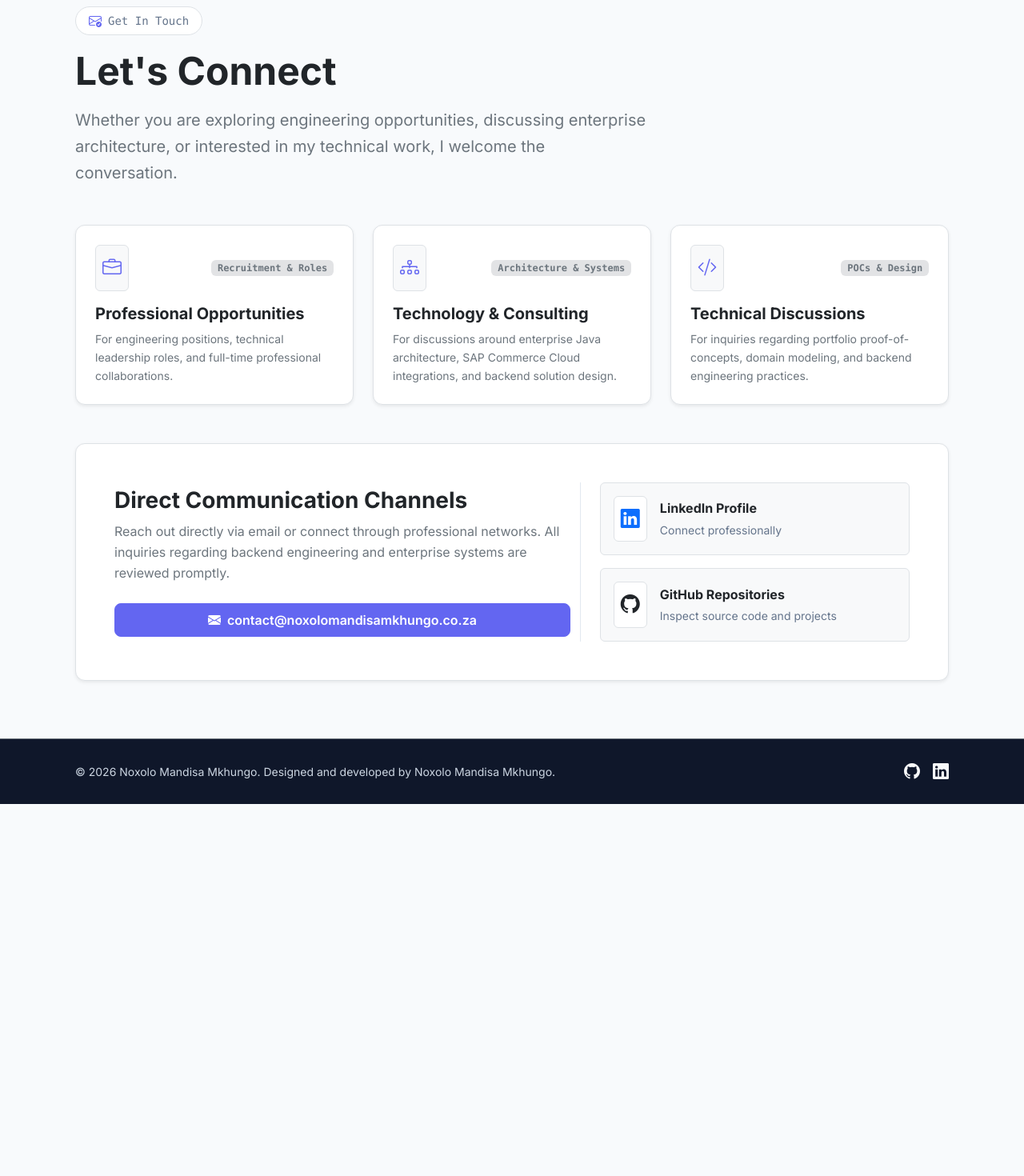
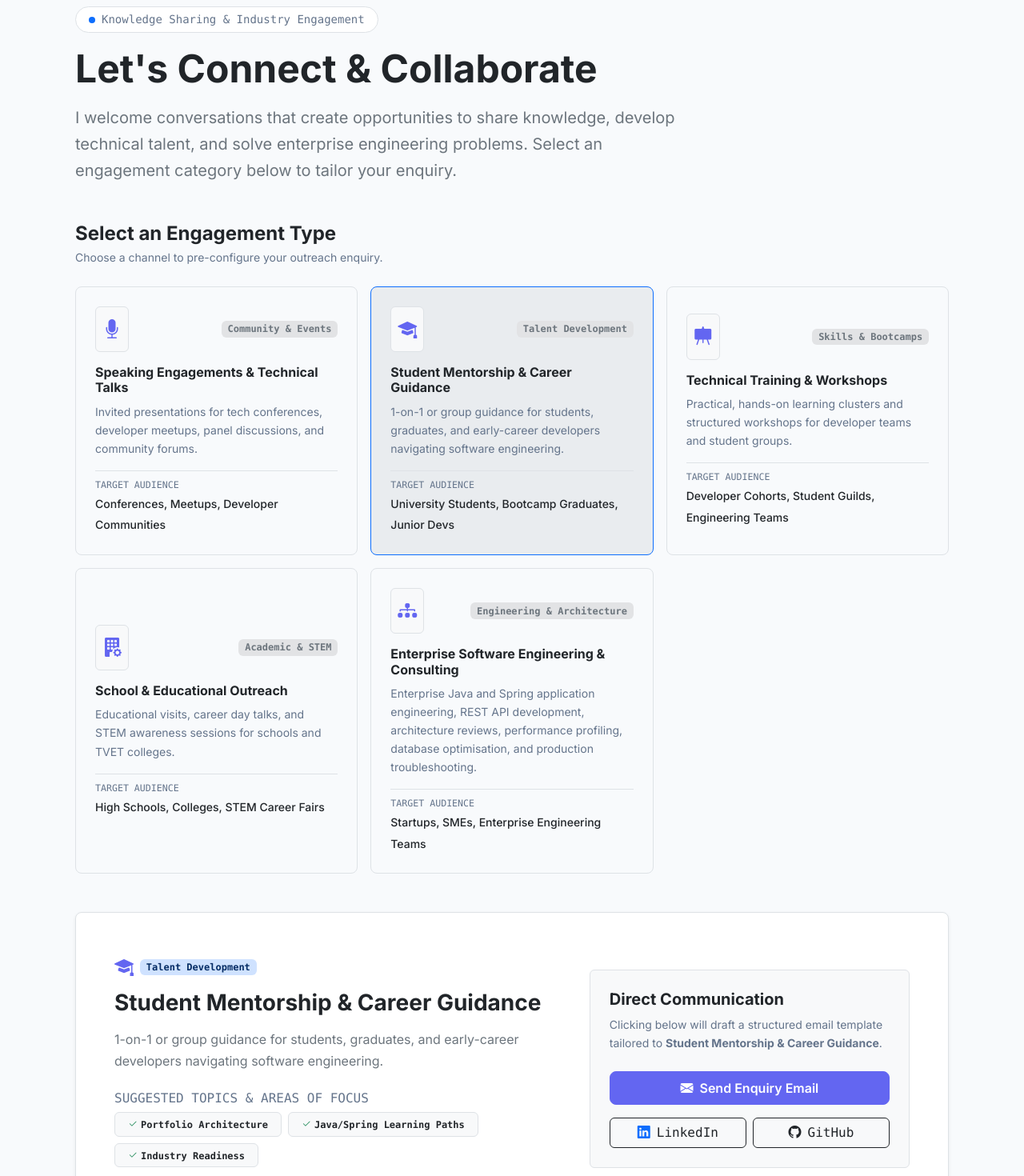
Before and after one commit to NMandisa/enterprise-engineering-portfolio, an Angular app: page /contact in a window 1280 px wide. Shown: the part 100-1570 px from the top of the page at 80% size. Before the commit the page ends 1105 px from the top, so only its background shows below. Built offline with nearby package versions, Linux system fonts and the light colour scheme.

Commit message:
feat(contact): expand engagement categories and consulting scope

```diff
--- a/src/app/pages/contact/contact.component.html
+++ b/src/app/pages/contact/contact.component.html
@@ -1,83 +1,114 @@
-<!-- Header Section -->
+<!-- Hero Section -->
 <section class="mb-5">
-  <div class="row">
-    <div class="col-lg-8">
   <div class="d-inline-flex align-items-center gap-2 px-3 py-1 mb-3 surface-card border rounded-pill">
-        <i class="bi bi-envelope-check text-indigo"></i>
-        <span class="font-monospace small text-muted-custom">Get In Touch</span>
+    <span class="d-inline-block bg-primary rounded-circle" style="width: 8px; height: 8px;"></span>
+    <span class="font-monospace small text-muted-custom">Knowledge Sharing & Industry Engagement</span>
   </div>
-      <h1 class="display-5 fw-bold text-dark mb-3">{{ pageTitle }}</h1>
-      <p class="lead text-secondary mb-0" style="max-width: 720px;">{{ pageSubtitle }}</p>
+  <h1 class="display-5 fw-bold text-dark mb-3">Let's Connect & Collaborate</h1>
+  <p class="lead text-secondary mb-0" style="max-width: 760px;">
+    I welcome conversations that create opportunities to share knowledge, develop technical talent, and solve enterprise engineering problems. Select an engagement category below to tailor your enquiry.
+  </p>
+</section>
+
+<!-- Engagement Categories Grid -->
+<section class="mb-5">
+  <div class="d-flex justify-content-between align-items-end mb-4">
+    <div>
+      <h2 class="h4 fw-bold text-dark mb-1">Select an Engagement Type</h2>
+      <p class="text-muted-custom small mb-0">Choose a channel to pre-configure your outreach enquiry.</p>
     </div>
   </div>
-</section>
 
-<!-- Category Cards Grid -->
-<section class="mb-5">
-  <div class="row row-cols-1 row-cols-md-3 g-4">
-    @for (category of contactCategories; track category.title) {
+  <div class="row row-cols-1 row-cols-md-2 row-cols-lg-3 g-3 mb-4" role="region" aria-label="Engagement categories">
+    @for (cat of engagementCategories; track cat.id) {
       <div class="col">
-        <div class="surface-card p-4 h-100 border shadow-sm d-flex flex-column justify-content-between">
-          <div>
-            <div class="d-flex align-items-center justify-content-between mb-3">
+        <button
+          type="button"
+          class="category-card surface-card p-4 h-100 w-100 text-start border cursor-pointer transition-all hover-shadow"
+          [class.active-card]="selectedCategoryId === cat.id"
+          [attr.aria-pressed]="selectedCategoryId === cat.id"
+          (click)="selectCategory(cat.id)">
+
+          <div class="d-flex justify-content-between align-items-center mb-3">
             <div class="p-2 rounded bg-light border text-indigo">
-                <i class="bi {{ category.icon }} fs-4"></i>
+              <i class="bi {{ cat.icon }} fs-4" aria-hidden="true"></i>
             </div>
-              <span class="badge bg-secondary-subtle text-secondary font-monospace extra-small">{{ category.badge }}</span>
+            <span class="badge bg-secondary-subtle text-secondary font-monospace">{{ cat.badge }}</span>
           </div>
-            <h2 class="h5 fw-bold text-dark mb-2">{{ category.title }}</h2>
-            <p class="small text-secondary mb-0">{{ category.description }}</p>
+
+          <h3 class="h6 fw-bold text-dark mb-2">{{ cat.title }}</h3>
+          <p class="small text-muted-custom mb-3">{{ cat.description }}</p>
+
+          <div class="pt-2 border-top">
+            <span class="d-block font-monospace extra-small text-uppercase text-muted-custom">Target Audience</span>
+            <span class="small text-dark fw-medium">{{ cat.targetAudience }}</span>
           </div>
-        </div>
+        </button>
       </div>
     }
   </div>
 </section>
 
-<!-- Direct Contact Channels Card -->
-<section class="mb-4">
-  <div class="surface-card p-4 p-lg-5 border shadow-sm">
+<!-- Selected Category Detail & Action Box -->
+<section class="mb-5">
+  <div class="surface-card p-4 p-lg-5 border shadow-sm rounded-3">
     <div class="row align-items-center g-4">
       <div class="col-lg-7">
-        <h2 class="h3 fw-bold text-dark mb-2">Direct Communication Channels</h2>
-        <p class="text-secondary mb-4" style="max-width: 600px;">
-          Reach out directly via email or connect through professional networks. All inquiries regarding backend engineering and enterprise systems are reviewed promptly.
-        </p>
+        <div class="d-flex align-items-center gap-2 mb-2">
+          <i class="bi {{ activeCategory.icon }} text-indigo fs-4" aria-hidden="true"></i>
+          <span class="badge bg-primary-subtle text-primary-emphasis font-monospace">{{ activeCategory.badge }}</span>
+        </div>
 
-        <div class="d-flex flex-wrap gap-3 w-100">
-        <a
-          [href]="'mailto:' + emailAddress"
-          class="btn btn-primary btn-lg w-100 w-lg-auto px-3 px-sm-4 fs-6 fw-semibold text-break d-inline-flex align-items-center justify-content-center">
-          <i class="bi bi-envelope-fill me-2 flex-shrink-0"></i>
-          <span class="text-break">{{ emailAddress }}</span>
-        </a>
+        <h2 class="h3 fw-bold text-dark mb-3">{{ activeCategory.title }}</h2>
+        <p class="text-secondary mb-4">{{ activeCategory.description }}</p>
+
+        <h3 class="h6 font-monospace text-uppercase text-muted-custom tracking-wider mb-2">Suggested Topics & Areas of Focus</h3>
+        <div class="d-flex flex-wrap gap-2 mb-4">
+          @for (topic of activeCategory.suggestedTopics; track topic) {
+            <span class="badge bg-light text-dark border font-monospace px-3 py-2">
+              <i class="bi bi-check2 text-success me-1" aria-hidden="true"></i>{{ topic }}
+            </span>
+          }
         </div>
       </div>
 
-      <!-- Professional Links -->
-      <div class="col-lg-5 border-start-lg ps-lg-4">
+      <div class="col-lg-5">
+        <div class="bg-light p-4 rounded border">
+          <h3 class="h5 fw-bold text-dark mb-2">Direct Communication</h3>
+          <p class="small text-muted-custom mb-4">
+            Clicking below will draft a structured email template tailored to <strong>{{ activeCategory.title }}</strong>.
+          </p>
+
           <div class="d-flex flex-column gap-3">
-          <a [href]="linkedinUrl" target="_blank" rel="noopener noreferrer" class="d-flex align-items-center gap-3 p-3 bg-light rounded border text-decoration-none text-dark hover-shadow">
-            <div class="p-2 rounded bg-white border text-primary">
-              <i class="bi bi-linkedin fs-4"></i>
-            </div>
-            <div>
-              <strong class="d-block">LinkedIn Profile</strong>
-              <span class="small text-muted-custom">Connect professionally</span>
-            </div>
+            <a
+              [href]="formattedMailtoLink"
+              (click)="trackContactClick('email')"
+              class="btn btn-primary btn-lg w-100 px-3 fs-6 fw-semibold text-break d-inline-flex align-items-center justify-content-center">
+              <i class="bi bi-envelope-fill me-2 flex-shrink-0" aria-hidden="true"></i>
+              <span class="text-break">Send Enquiry Email</span>
             </a>
 
-          <a [href]="githubUrl" target="_blank" rel="noopener noreferrer" class="d-flex align-items-center gap-3 p-3 bg-light rounded border text-decoration-none text-dark hover-shadow">
-            <div class="p-2 rounded bg-white border text-dark">
-              <i class="bi bi-github fs-4"></i>
-            </div>
-            <div>
-              <strong class="d-block">GitHub Repositories</strong>
-              <span class="small text-muted-custom">Inspect source code and projects</span>
-            </div>
+            <div class="d-flex gap-2">
+              <a
+                [href]="linkedinUrl"
+                target="_blank"
+                rel="noopener noreferrer"
+                (click)="trackContactClick('linkedin')"
+                class="btn btn-outline-dark w-100 font-monospace small d-inline-flex align-items-center justify-content-center">
+                <i class="bi bi-linkedin me-2 text-primary" aria-hidden="true"></i> LinkedIn
+              </a>
+              <a
+                [href]="githubUrl"
+                target="_blank"
+                rel="noopener noreferrer"
+                (click)="trackContactClick('github')"
+                class="btn btn-outline-dark w-100 font-monospace small d-inline-flex align-items-center justify-content-center">
+                <i class="bi bi-github me-2" aria-hidden="true"></i> GitHub
               </a>
             </div>
           </div>
         </div>
       </div>
+    </div>
+  </div>
 </section>
--- a/src/app/pages/contact/contact.component.scss
+++ b/src/app/pages/contact/contact.component.scss
@@ -1,15 +1,45 @@
-.btn {
-  max-width: 100%;
-  white-space: normal;
-  word-break: break-word;
+.category-card {
+  background: none;
+  font-family: inherit;
+  appearance: none;
+  border-radius: 0.5rem;
+  outline: none;
+
+  &:focus-visible {
+    outline: 2px solid var(--bs-primary, #0d6efd);
+    outline-offset: 2px;
+    box-shadow: 0 0 0 0.25rem rgba(13, 110, 253, 0.25);
+  }
+
+  &.active-card {
+    border-color: var(--bs-primary, #0d6efd) !important;
+    background-color: var(--bs-light-border-subtle, rgba(13, 110, 253, 0.04)) !important;
+  }
+}
+
+.cursor-pointer {
+  cursor: pointer;
+}
+
+.transition-all {
+  transition: all 0.2s ease-in-out;
+}
+
+.hover-shadow:hover {
+  transform: translateY(-2px);
+  box-shadow: 0 0.5rem 1rem rgba(0, 0, 0, 0.08) !important;
+}
+
+.extra-small {
+  font-size: 0.725rem;
 }
 
 .text-indigo {
   color: var(--accent-indigo, #6366f1);
 }
 
-.border-start-lg {
-  @media (min-width: 992px) {
-    border-left: 1px solid var(--border-color, #e2e8f0) !important;
-  }
+.btn {
+  max-width: 100%;
+  white-space: normal;
+  word-break: break-word;
 }
--- a/src/app/pages/contact/contact.component.ts
+++ b/src/app/pages/contact/contact.component.ts
@@ -1,10 +1,14 @@
-import { Component } from '@angular/core';
+import { Component, inject } from '@angular/core';
+import { AnalyticsService } from '../../core/services/analytics.service';
 
-export interface ContactCategory {
+export interface EngagementCategory {
+  id: string;
   title: string;
   badge: string;
   icon: string;
   description: string;
+  targetAudience: string;
+  suggestedTopics: string[];
 }
 
 @Component({
@@ -15,31 +19,99 @@ export interface ContactCategory {
   styleUrl: './contact.component.scss'
 })
 export class ContactComponent {
-  readonly pageTitle = "Let's Connect";
-  readonly pageSubtitle = "Whether you are exploring engineering opportunities, discussing enterprise architecture, or interested in my technical work, I welcome the conversation.";
+  private readonly analyticsService = inject(AnalyticsService);
 
   readonly emailAddress = 'contact@noxolomandisamkhungo.co.za';
   readonly linkedinUrl = 'https://linkedin.com/in/NoxoloMkhungo';
   readonly githubUrl = 'https://github.com/NMandisa';
 
-  readonly contactCategories: ContactCategory[] = [
+  selectedCategoryId = 'mentorship';
+
+  readonly engagementCategories: EngagementCategory[] = [
     {
-      title: 'Professional Opportunities',
-      badge: 'Recruitment & Roles',
-      icon: 'bi-briefcase',
-      description: 'For engineering positions, technical leadership roles, and full-time professional collaborations.'
+      id: 'talks',
+      title: 'Speaking Engagements & Technical Talks',
+      badge: 'Community & Events',
+      icon: 'bi-mic-fill',
+      description: 'Invited presentations for tech conferences, developer meetups, panel discussions, and community forums.',
+      targetAudience: 'Conferences, Meetups, Developer Communities',
+      suggestedTopics: ['Enterprise Java 21', 'Backend Systems Architecture', 'Career Transitions in Tech']
     },
     {
-      title: 'Technology & Consulting',
-      badge: 'Architecture & Systems',
-      icon: 'bi-diagram-3',
-      description: 'For discussions around enterprise Java architecture, SAP Commerce Cloud integrations, and backend solution design.'
+      id: 'mentorship',
+      title: 'Student Mentorship & Career Guidance',
+      badge: 'Talent Development',
+      icon: 'bi-mortarboard-fill',
+      description: '1-on-1 or group guidance for students, graduates, and early-career developers navigating software engineering.',
+      targetAudience: 'University Students, Bootcamp Graduates, Junior Devs',
+      suggestedTopics: ['Portfolio Architecture', 'Java/Spring Learning Paths', 'Industry Readiness']
     },
     {
-      title: 'Technical Discussions',
-      badge: 'POCs & Design',
-      icon: 'bi-code-slash',
-      description: 'For inquiries regarding portfolio proof-of-concepts, domain modeling, and backend engineering practices.'
+      id: 'training',
+      title: 'Technical Training & Workshops',
+      badge: 'Skills & Bootcamps',
+      icon: 'bi-easel-fill',
+      description: 'Practical, hands-on learning clusters and structured workshops for developer teams and student groups.',
+      targetAudience: 'Developer Cohorts, Student Guilds, Engineering Teams',
+      suggestedTopics: ['REST API Design', 'Relational Database Migration', 'Clean Domain Modeling']
+    },
+    {
+      id: 'schools',
+      title: 'School & Educational Outreach',
+      badge: 'Academic & STEM',
+      icon: 'bi-building-fill-gear',
+      description: 'Educational visits, career day talks, and STEM awareness sessions for schools and TVET colleges.',
+      targetAudience: 'High Schools, Colleges, STEM Career Fairs',
+      suggestedTopics: ['Careers in Software Engineering', 'Introduction to Coding', 'Building Digital Products']
+    },
+    {
+      id: 'consulting',
+      title: 'Enterprise Software Engineering & Consulting',
+      badge: 'Engineering & Architecture',
+      icon: 'bi-diagram-3-fill',
+      description: 'Enterprise Java and Spring application engineering, REST API development, architecture reviews, performance profiling, database optimisation, and production troubleshooting.',
+      targetAudience: 'Startups, SMEs, Enterprise Engineering Teams',
+      suggestedTopics: [
+        'Java & Spring Application Architecture',
+        'Spring MVC & Spring Boot Development',
+        'RESTful Web Services & API Engineering',
+        'Production Troubleshooting & Root-Cause Analysis',
+        'Performance Profiling & Persistence Optimisation',
+        'Maven & Gradle Build Tooling',
+        'System Integration & Microservice Boundaries'
+      ]
     }
   ];
+
+  selectCategory(categoryId: string): void {
+    this.selectedCategoryId = categoryId;
+    this.analyticsService.trackCustomEvent('select_engagement_category', {
+      category_id: categoryId
+    });
+  }
+
+  get activeCategory(): EngagementCategory {
+    return this.engagementCategories.find(c => c.id === this.selectedCategoryId) || this.engagementCategories[0];
+  }
+
+  get formattedMailtoLink(): string {
+    const category = this.activeCategory;
+    const subject = encodeURIComponent(`Enquiry: ${category.title}`);
+    const body = encodeURIComponent(
+      `Hi Noxolo,\n\nI am reaching out regarding a potential ${category.title.toLowerCase()} engagement.\n\n` +
+      `Organization / Institution:\n` +
+      `Proposed Date / Timeframe:\n` +
+      `Format (Online / In-Person):\n` +
+      `Brief Description & Objectives:\n\n` +
+      `Kind regards,`
+    );
+    return `mailto:${this.emailAddress}?subject=${subject}&body=${body}`;
+  }
+
+  trackContactClick(channel: 'email' | 'linkedin' | 'github'): void {
+    this.analyticsService.trackCustomEvent('contact_click', {
+      channel_type: channel,
+      selected_category: this.selectedCategoryId
+    });
+  }
 }
```
Lines whose indentation alone changed are shown as unchanged.
